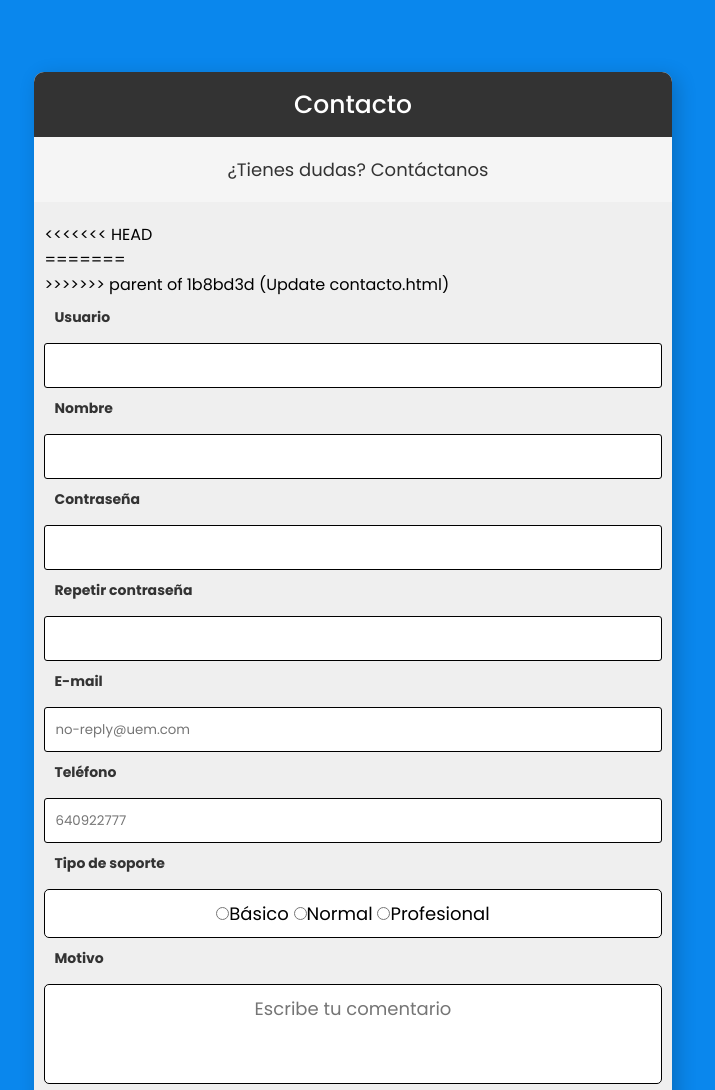
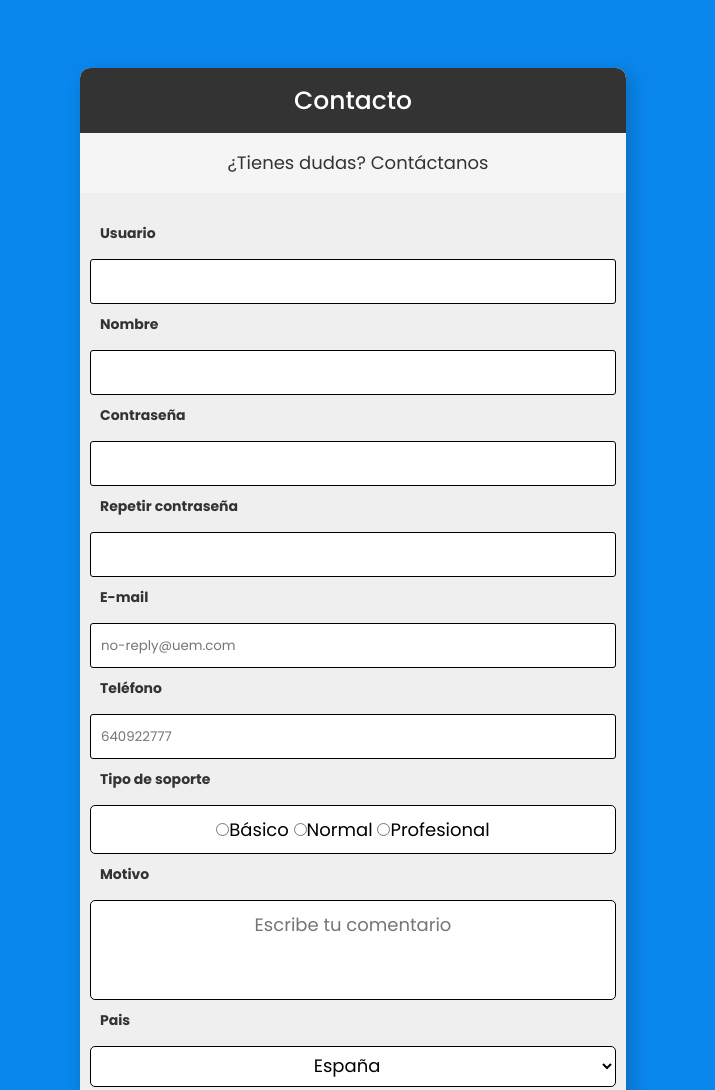
Before and after one commit to Universidad-Europea/NextWave-WebTools, a plain HTML site: page res/apps/contacto.html in a window 1280 px wide. Shown: the top 1090 px of the page, without its empty margins (287-1002 px from the left). Drawn offline with Linux system fonts and the light colour scheme.

Commit message:
update files

```diff
--- a/res/apps/contacto.html
+++ b/res/apps/contacto.html
@@ -13,12 +13,7 @@
 		<div class="box">
 
 			<form action="enviadoooo" class="formulario" id="formulario">
-
-<<<<<<< HEAD
 				<div class="formGroup" id="gusuario">
-=======
-				<div class="formGroup" id="user_group">
->>>>>>> parent of 1b8bd3d (Update contacto.html)
 					<label for="usuario" class="formLbl">Usuario</label>
 					<div class="formGroup-input">
 						<input type="text" class="form_input" name="usuario" id="usuario" required>
```
